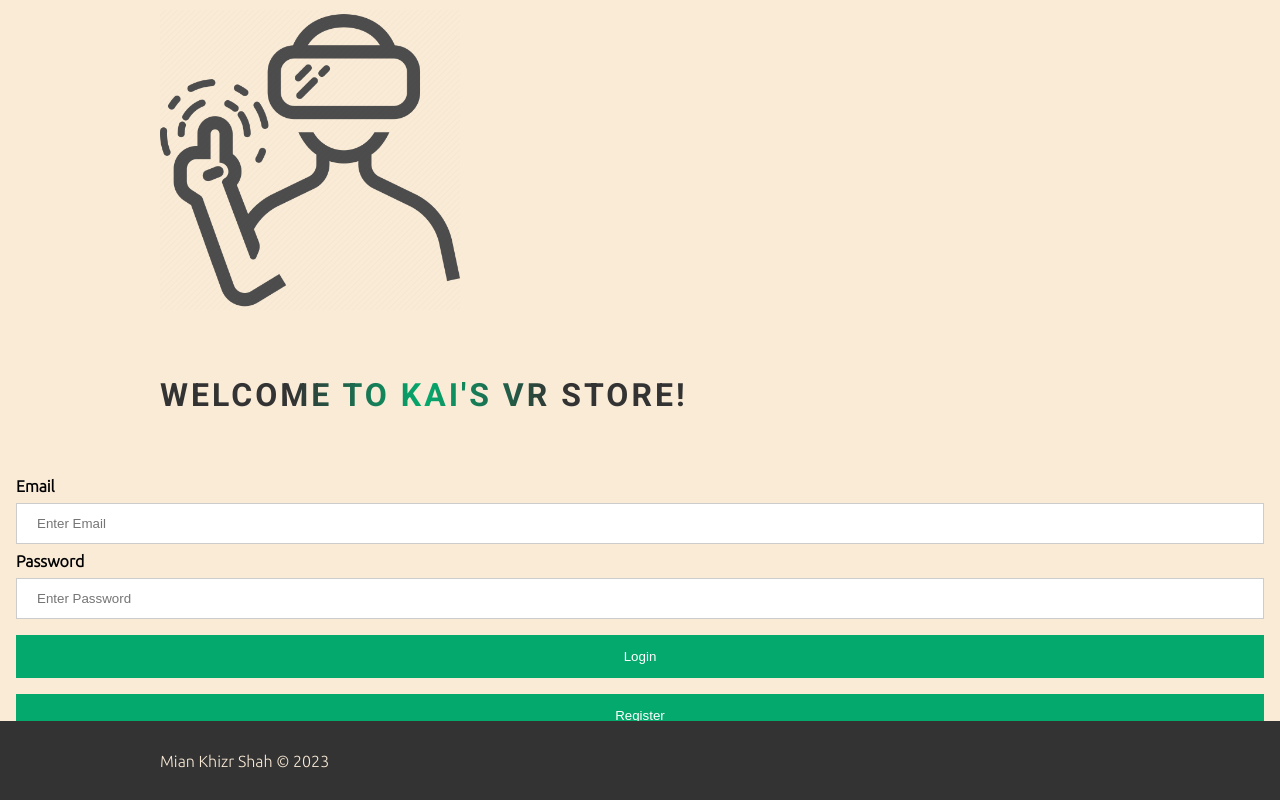
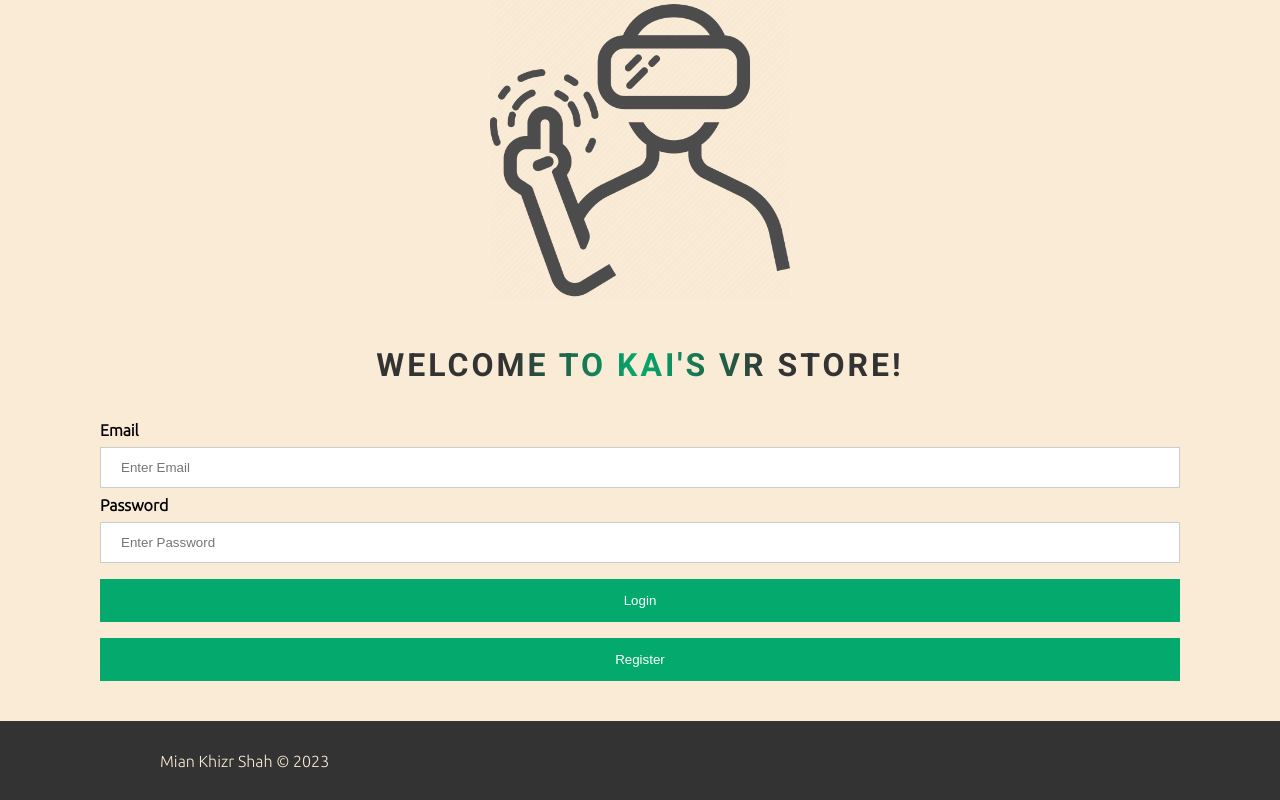
Before and after one commit to Khizrkshah/Vr-Webshop-Frontend-React, a React (Vite) app: page / in a window 1280 px wide. Built offline with nearby package versions, Linux system fonts and the light colour scheme.

Commit message:
Added css changes

```diff
--- a/src/css/homepagestyle.css
+++ b/src/css/homepagestyle.css
@@ -12,10 +12,15 @@ body {
 
 .App {
   height: 100dvh;
+  position: relative;
 }
 
 .login {
-  padding: 16px;
+  padding: 0 100px;
+}
+
+.loginimg {
+  text-align: center;
 }
 
 h4 {
@@ -107,6 +112,8 @@ hr {
 /* header */
 .header {
   background-color: #333;
+  position: fixed;
+  width: 100%;
 }
 .header .constraint {
   display: flex;
--- a/src/pages/Login.jsx
+++ b/src/pages/Login.jsx
@@ -48,10 +48,10 @@ export function Login() {
 
   return (
     <div className="App">
-      <div className="constraint">
-        <img src="/images/icon.png" width="300"></img>
+      <div className="loginimg">
+        <img className="loginimg" src="/images/icon.png" width="300"></img>
       </div>
-      <div className="constraint">
+      <div className="loginimg">
         <h4>Welcome to Kai's VR Store!</h4>
       </div>
       <div className="login">
```
